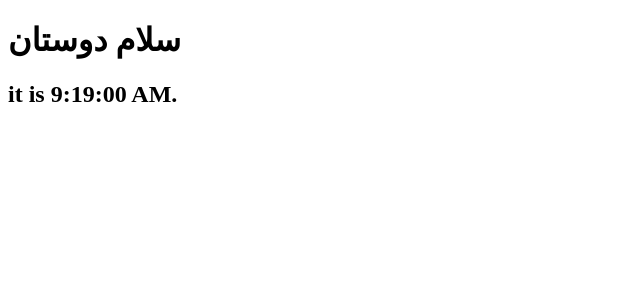
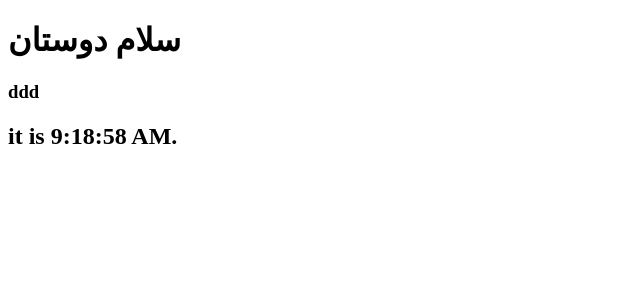
Before and after one commit to rezarahimpoor/react-test1, a React (Vite) app: page / in a window 1280 px wide. Shown: the top 300 px of the page, without its empty margins (0-640 px from the left). Built offline with nearby package versions, Linux system fonts and the light colour scheme.

Commit message:
react-test1

```diff
--- a/src/main.jsx
+++ b/src/main.jsx
@@ -5,6 +5,7 @@ const tick = ()=> {
   const elem = (
   <div>
     <h1>سلام دوستان</h1>
+    <h3>ddd</h3>
     <h2>
       it is {new Date().toLocaleTimeString()}.</h2>
   </div>
```
